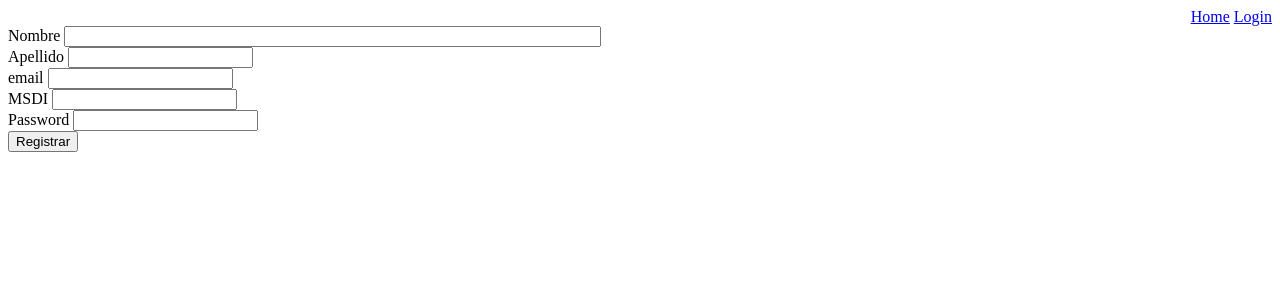
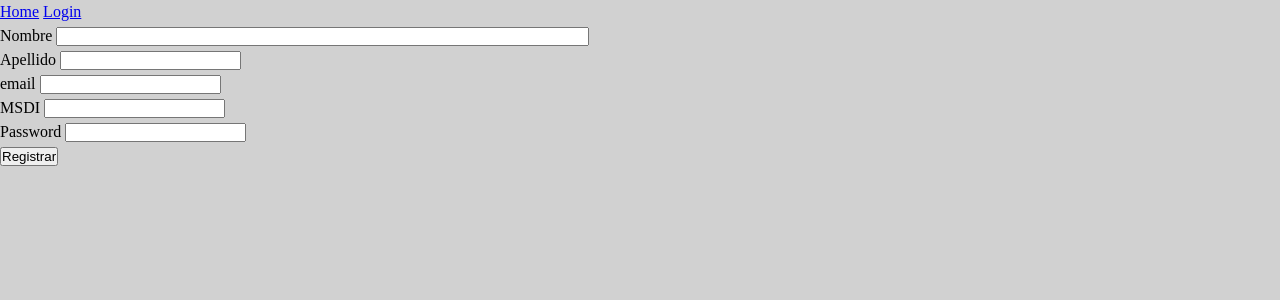
Before and after one commit to iphakman/transfer_flask, a Flask app: page /users/ in a window 1280 px wide. Shown: the top 300 px of the page. Run offline with Flask 2, Linux system fonts and the light colour scheme.

Commit message:
Add css static dir

```diff
--- a/transfer_flask/run.py
+++ b/transfer_flask/run.py
@@ -6,6 +6,7 @@ from werkzeug.urls import url_parse
 from flask_migrate import Migrate
 
 app = create_app()
+# app.send_static_file('base.css')
 
 from .models import Users, Transaction
 login_manager = LoginManager(app)
--- /dev/null
+++ b/transfer_flask/static/css/base.css
@@ -0,0 +1,43 @@
+* {
+    margin: 0;
+    padding: 0;
+}
+body {
+    background: #d1d1d1;
+    font-size: 100%;
+    line-height: 1.5;
+}
+
+ul {
+    color: #00ff00;
+    padding-left: 40px
+}
+
+header {
+    position: fixed;
+    width: 100%;
+}
+
+.header-container {
+    width: 60%;
+    align: right;
+    margin: 1rem auto;
+    align-items: center;
+}
+
+#barrainformativa {
+    background: #22f122;
+    margin-left: 0px;
+    width: 100%
+    float: center;
+    position: fixed;
+}
+
+.barrainformativa span {
+    padding-left: 2% !important;
+}
+
+.barrainformativa::checked ~ menu{
+    background: #fff;
+    top: 0rem;
+}
--- a/transfer_flask/templates/base_template.html
+++ b/transfer_flask/templates/base_template.html
@@ -2,10 +2,14 @@
 <html lang="en">
 <head>
     <meta charset="UTF-8">
+    <link rel="stylesheet" type="text/css" href="/static/css/base.css">
     <title>{% block title %}{% endblock %}</title>
 </head>
 <body>
-<div id='barrainformativa' align="right">
+<header>
+<nav class="menu">
+<div class="header-container" id='barrainformativa' align="right"></div>
+
     <a href="{{ url_for('index') }}">Home</a>
     {% if current_user.is_anonymous %}
         <a href="{{ url_for('login') }}">Login</a>
@@ -14,6 +18,11 @@
         <a href="{{ url_for('logout') }}">Logout</a>
     {% endif %}
 </div>
-{% block content %}{% endblock %}
+</nav>
+</header>
+<br>
+<div>
+    {% block content %}{% endblock %}
+</div>
 </body>
 </html>
```
Also changed, not shown: transfer_flask/static/base.css (deleted, +0 -41 lines), favicon.ico (added), 2 other files.
